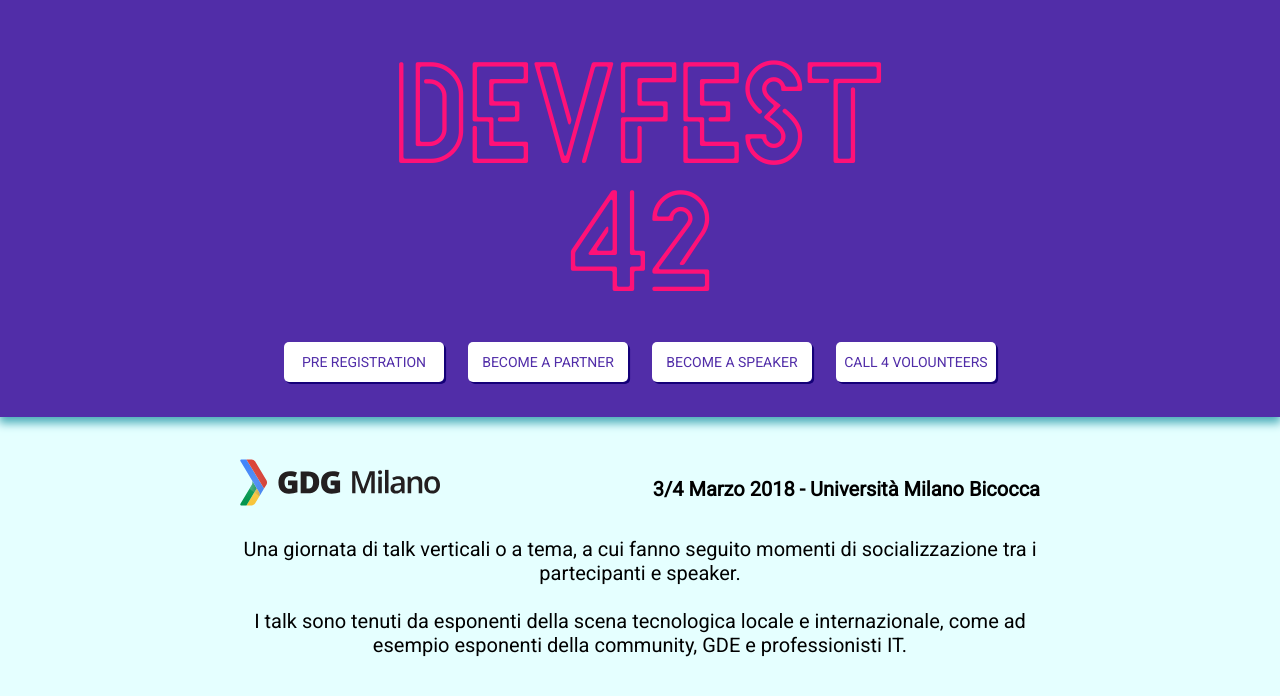
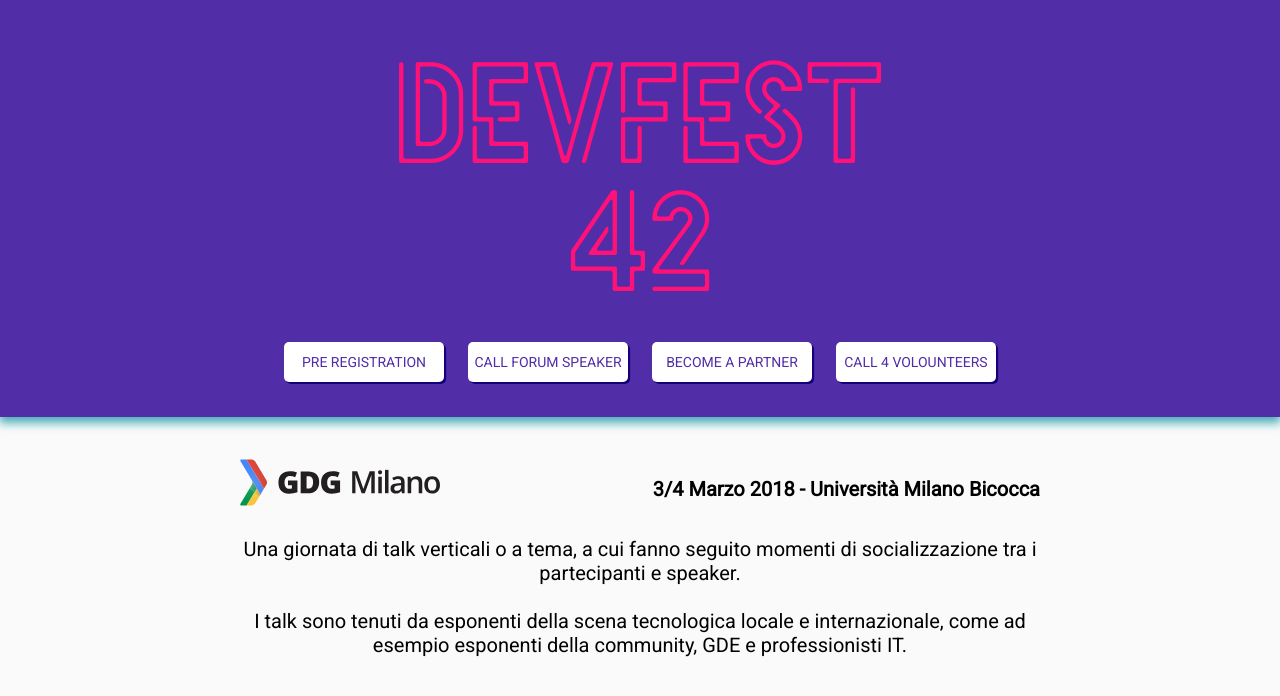
Before and after one commit to GdgMilano/gdgmilano.github.io, a Jekyll site: the page devfest2018.html, which Jekyll copies as it is, in a window 1280 px wide. Shown: the top 696 px of the page. Built offline with Jekyll 4.4.1, drawn with Linux system fonts in a browser that asks for light colours.

Commit message:
Modify body color and speaker botton text

```diff
--- a/assets/devfest2018/style.css
+++ b/assets/devfest2018/style.css
@@ -10,7 +10,7 @@ body {
     align-items: center;
     -webkit-justify-content: center;
     justify-content: center;
-    background-color: #e5ffff;
+    background-color: #fafafa;
     margin: 0;
 }
 
@@ -32,7 +32,7 @@ body {
 }
 .title  *{
     text-align: center;
-    font-family: HELLODENVERDISPLAYREGULARRg;
+    font-family: HELLODENVERDISPLAYREGULARRg, serif;
 
 }
 
@@ -111,7 +111,7 @@ body {
     -webkit-justify-content: center;
     justify-content: center;
     background-color: #512da8;
-    box-shadow: 0px 5px 9px 1px  #4bacb8;
+    box-shadow: 0 5px 9px 1px  #4bacb8;
     color: black;
     text-align: center;
 
@@ -129,7 +129,7 @@ button {
     text-transform: uppercase;
     font-size: 14px;
     margin: 10px;
-    box-shadow: 2px 2px 0px 0.1px #140078;
+    box-shadow: 2px 2px 0 0.1px #140078;
     border-radius: 5px;
     cursor: pointer;
     width: 160px;
@@ -168,5 +168,20 @@ img {
     }
     .title a {
         font-size: 4.5em;
+        color: #fff;
+        -webkit-animation: neon1 1.5s ease-in-out infinite alternate;
+        -moz-animation: neon1 1.5s ease-in-out infinite alternate;
+        animation: neon1 1.5s ease-in-out infinite alternate;
     }
+
+    .title a:hover {
+        text-decoration: none;
+        -webkit-transition: all 0.5s;
+        -moz-transition: all 0.5s;
+        transition: all 0.5s;
+        cursor: pointer;
+        padding: 0 0 30px 0;
+
+    }
+
 }
--- a/devfest2018.html
+++ b/devfest2018.html
@@ -19,11 +19,11 @@
             <a href="https://docs.google.com/forms/d/e/1FAIpQLSeb_4iqnwku1bBAXUJ_zixfy-5JX0NNH-vAmXLC8g5lIYBHeA/viewform" target="_blank">
                 <button>Pre registration</button>
             </a>
+            <a href="https://docs.google.com/forms/d/e/1FAIpQLSeUqVqUgZ5k6cNWtY2_si1CNZo7hm0vHxTZ0j6nlVQicqWV2A/viewform" target="_blank">
+                <button>Call forum speaker</button>
+            </a>
             <a href="https://docs.google.com/forms/d/e/1FAIpQLSd-jryEgtmbzJNHGwETVOboLgUCveGTjE3OGepUsK4h4Dlrow/viewform" target="_blank">
                 <button>Become a partner</button>
-            </a>
-            <a href="https://docs.google.com/forms/d/e/1FAIpQLSeUqVqUgZ5k6cNWtY2_si1CNZo7hm0vHxTZ0j6nlVQicqWV2A/viewform" target="_blank">
-                <button>Become a speaker</button>
             </a>
             <a href="https://docs.google.com/forms/d/e/1FAIpQLSdPv8iG_zP-RHeDuZSmdhZvTrms9yHYY3y-xsTEN24vpX_iBQ/viewform" target="_blank">
                 <button>Call 4 volounteers</button>
```
